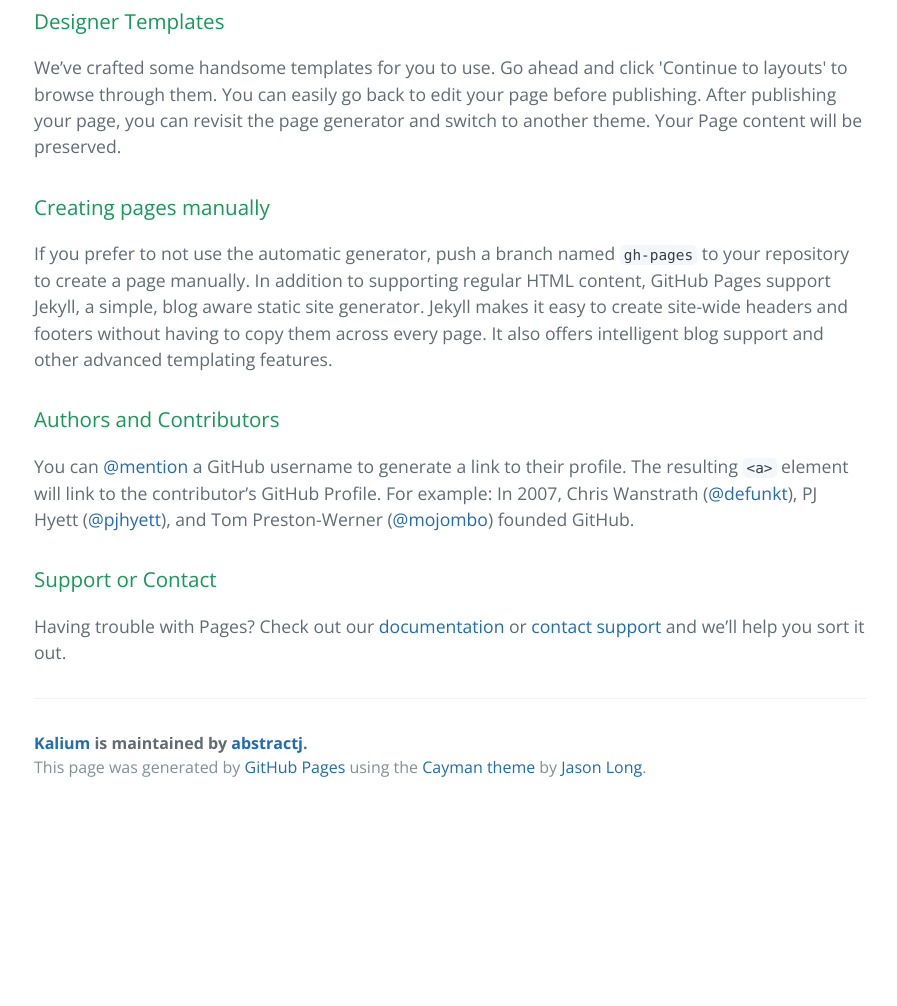
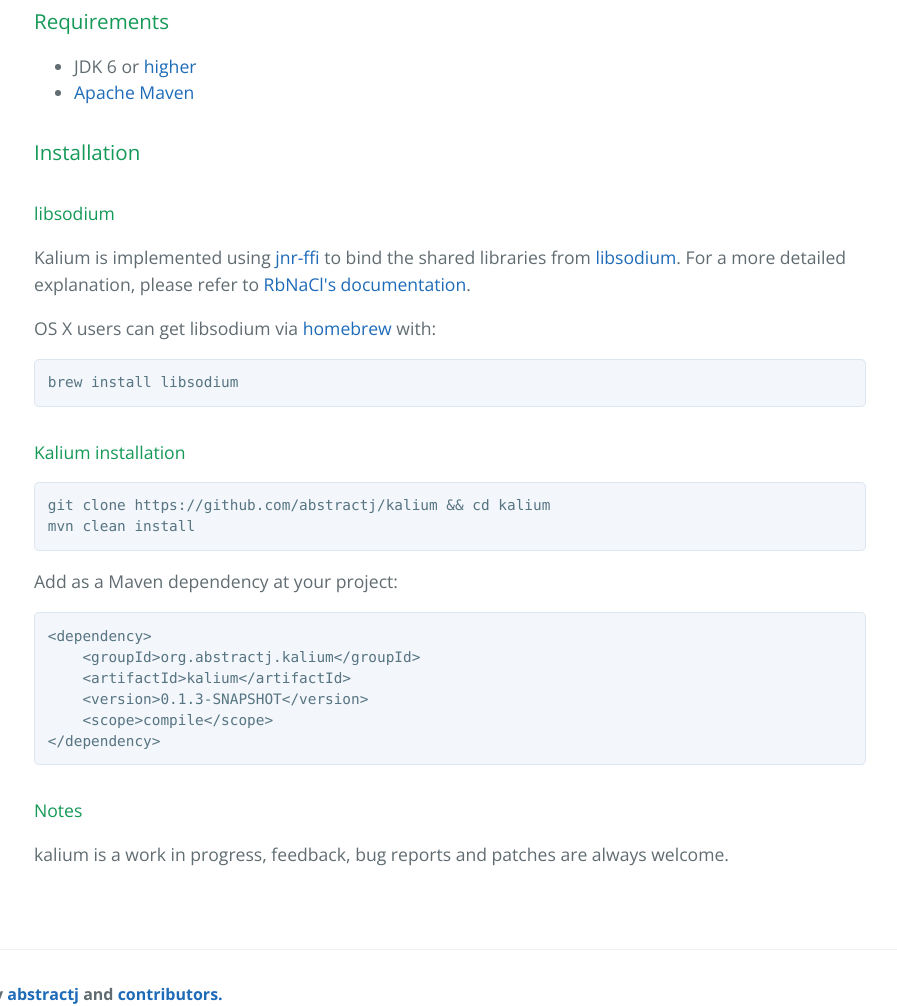
Before and after one commit to abstractj/kalium, a plain HTML site: page index.html in a window 1280 px wide. Shown: the part 520-1526 px from the top of the page, without its empty margins (190-1087 px from the left). Before the commit the page ends 1331 px from the top, so only its background shows below. Drawn offline with nearby package versions, Linux system fonts and the light colour scheme.

Commit message:
More notes

```diff
--- a/index.html
+++ b/index.html
@@ -21,30 +21,49 @@
     <section class="main-content">
     <p>Kalium is a Java binding to <a href="http://nacl.cr.yp.to/">Networking and Cryptography</a> library by <a href="http://cr.yp.to/djb.html">Daniel J. Bernstein</a>. All the hard work of making a portable NaCl API version was done by <a href="https://github.com/jedisct1">Frank Denis</a> on <a href="https://github.com/jedisct1/libsodium">libsodium</a> and kalium was totally inspired by <a href="https://github.com/tarcieri">Tony Arcieri's</a> work with <a href="https://github.com/cryptosphere/rbnacl">RbNaCl</a>.</p>
 
-<h3>
-<a id="designer-templates" class="anchor" href="#designer-templates" aria-hidden="true"><span class="octicon octicon-link"></span></a>Designer Templates</h3>
+<h3>Requirements</h3>
 
-<p>We’ve crafted some handsome templates for you to use. Go ahead and click 'Continue to layouts' to browse through them. You can easily go back to edit your page before publishing. After publishing your page, you can revisit the page generator and switch to another theme. Your Page content will be preserved.</p>
+<ul>
+<li>JDK 6 or <a href="http://www.oracle.com/technetwork/java/javase/downloads/index.html">higher</a>
+</li>
+<li><a href="http://maven.apache.org/guides/getting-started/">Apache Maven</a></li>
+</ul>
 
-<h3>
-<a id="creating-pages-manually" class="anchor" href="#creating-pages-manually" aria-hidden="true"><span class="octicon octicon-link"></span></a>Creating pages manually</h3>
+<h3>Installation</h3>
 
-<p>If you prefer to not use the automatic generator, push a branch named <code>gh-pages</code> to your repository to create a page manually. In addition to supporting regular HTML content, GitHub Pages support Jekyll, a simple, blog aware static site generator. Jekyll makes it easy to create site-wide headers and footers without having to copy them across every page. It also offers intelligent blog support and other advanced templating features.</p>
+<h4>libsodium</h4>
 
-<h3>
-<a id="authors-and-contributors" class="anchor" href="#authors-and-contributors" aria-hidden="true"><span class="octicon octicon-link"></span></a>Authors and Contributors</h3>
+<p>Kalium is implemented using <a href="https://github.com/jnr/jnr-ffi">jnr-ffi</a> to bind the shared libraries from <a href="https://github.com/jedisct1/libsodium">libsodium</a>. For a more detailed explanation, please refer to <a href="https://github.com/cryptosphere/rbnacl/blob/master/README.md">RbNaCl's documentation</a>.</p>
 
-<p>You can <a href="https://github.com/blog/821" class="user-mention">@mention</a> a GitHub username to generate a link to their profile. The resulting <code>&lt;a&gt;</code> element will link to the contributor’s GitHub Profile. For example: In 2007, Chris Wanstrath (<a href="https://github.com/defunkt" class="user-mention">@defunkt</a>), PJ Hyett (<a href="https://github.com/pjhyett" class="user-mention">@pjhyett</a>), and Tom Preston-Werner (<a href="https://github.com/mojombo" class="user-mention">@mojombo</a>) founded GitHub.</p>
+<p>OS X users can get libsodium via <a href="http://mxcl.github.com/homebrew/">homebrew</a> with: </p>
 
-<h3>
-<a id="support-or-contact" class="anchor" href="#support-or-contact" aria-hidden="true"><span class="octicon octicon-link"></span></a>Support or Contact</h3>
+<pre><code>brew install libsodium
+</code></pre>
 
-<p>Having trouble with Pages? Check out our <a href="https://help.github.com/pages">documentation</a> or <a href="https://github.com/contact">contact support</a> and we’ll help you sort it out.</p>
+<h4>Kalium installation</h4>
+
+<pre><code>git clone https://github.com/abstractj/kalium &amp;&amp; cd kalium
+mvn clean install
+</code></pre>
+
+<p>Add as a Maven dependency at your project:</p>
+
+<pre><code>&lt;dependency&gt;
+    &lt;groupId&gt;org.abstractj.kalium&lt;/groupId&gt;
+    &lt;artifactId&gt;kalium&lt;/artifactId&gt;
+    &lt;version&gt;0.1.3-SNAPSHOT&lt;/version&gt;
+    &lt;scope&gt;compile&lt;/scope&gt;
+&lt;/dependency&gt;
+</code></pre>
+
+<h4>Notes</h4>
+
+<p>kalium is a work in progress, feedback, bug reports and patches are always welcome.</p>
+        </section>
 
       <footer class="site-footer">
-        <span class="site-footer-owner"><a href="https://github.com/abstractj/kalium">Kalium</a> is maintained by <a href="https://github.com/abstractj">abstractj</a>.</span>
+      <span class="site-footer-owner"><a href="https://github.com/abstractj/kalium">Kalium</a> is maintained by <a href="https://github.com/abstractj">abstractj</a> and <a href="https://github.com/abstractj/kalium/graphs/contributors">contributors.</a></span>
 
-        <span class="site-footer-credits">This page was generated by <a href="https://pages.github.com">GitHub Pages</a> using the <a href="https://github.com/jasonlong/cayman-theme">Cayman theme</a> by <a href="https://twitter.com/jasonlong">Jason Long</a>.</span>
       </footer>
 
     </section>
```
